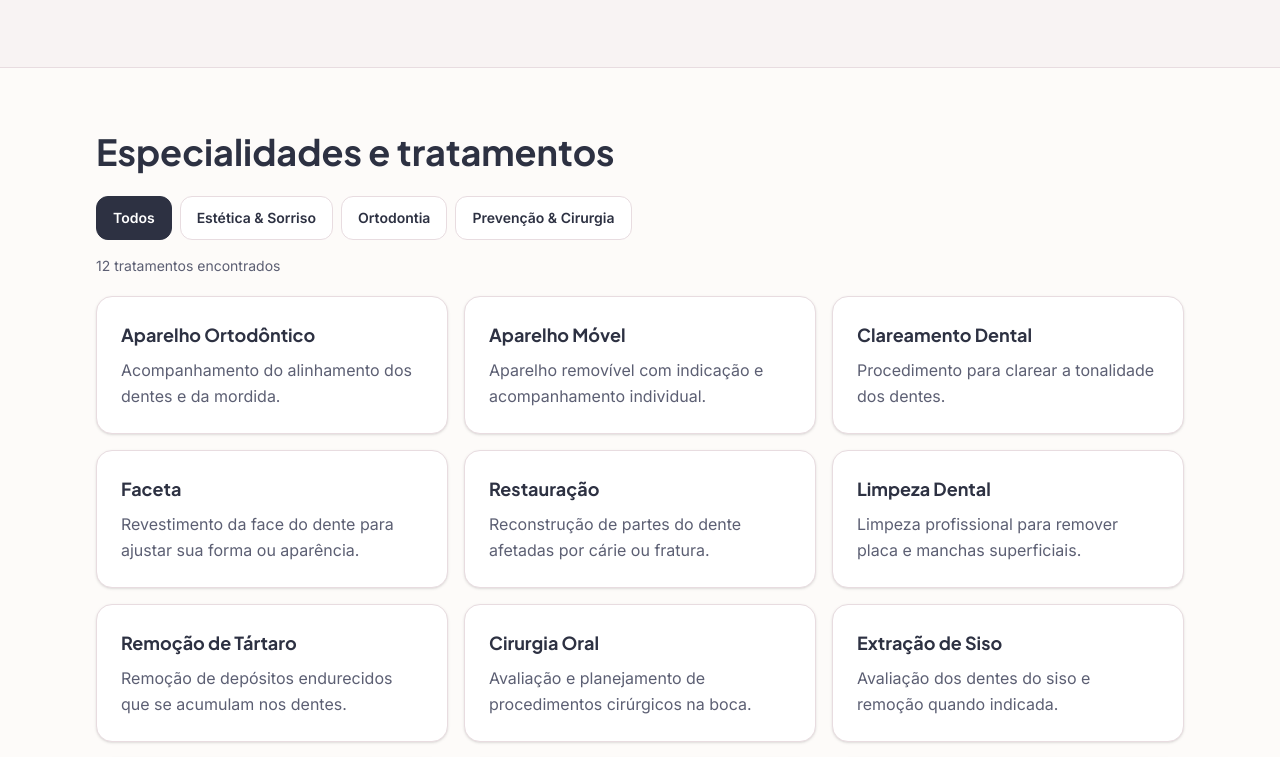
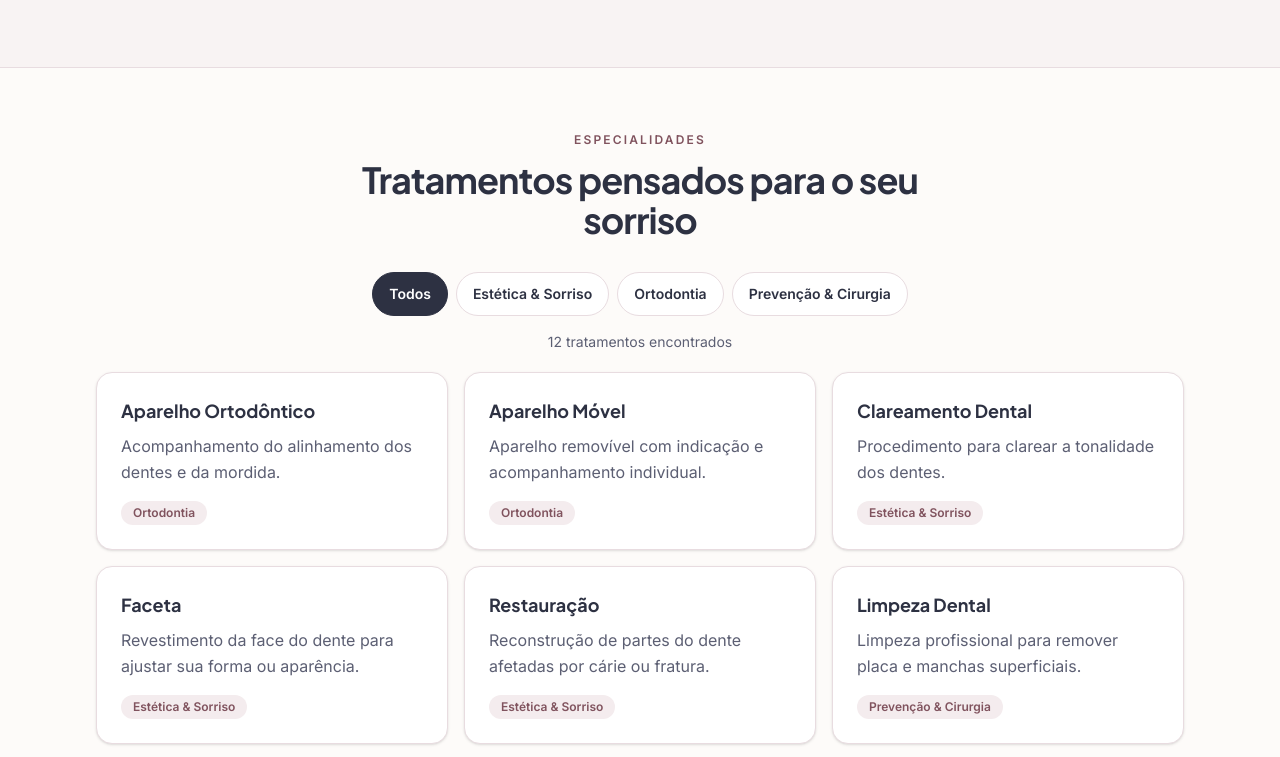
Before and after one commit to AlannCristian/nexucare-odontologia, a Next.js app: page / in a window 1280 px wide. Shown: the part 1200-1957 px from the top of the page. Built offline with nearby package versions, Linux system fonts and the light colour scheme.

Commit message:
feat: redesenha a seção de especialidades da NexuCare

```diff
--- a/app/components/TreatmentsGrid.tsx
+++ b/app/components/TreatmentsGrid.tsx
@@ -25,17 +25,23 @@ export default function TreatmentsGrid() {
       className="scroll-mt-36"
     >
       <div className="mx-auto max-w-6xl px-5 py-16 sm:px-8">
-        <h2
-          id="treatments-title"
-          className="font-heading text-3xl font-bold text-charcoal sm:text-4xl"
-        >
-          Especialidades e tratamentos
-        </h2>
+        <div className="mx-auto max-w-2xl text-center">
+          <p className="text-xs font-semibold uppercase tracking-[0.18em] text-[#80535e]">
+            Especialidades
+          </p>
+
+          <h2
+            id="treatments-title"
+            className="mt-3 font-heading text-3xl font-bold tracking-tight text-charcoal sm:text-4xl"
+          >
+            Tratamentos pensados para o seu sorriso
+          </h2>
+        </div>
 
         <div
           role="group"
           aria-label="Filtrar tratamentos"
-          className="mt-6 flex flex-wrap gap-2"
+          className="mt-8 flex flex-wrap justify-center gap-2"
         >
           {treatmentCategories.map((category) => {
             const isSelected = selectedCategory === category.id;
@@ -46,7 +52,7 @@ export default function TreatmentsGrid() {
                 type="button"
                 aria-pressed={isSelected}
                 onClick={() => setSelectedCategory(category.id)}
-                className={`min-h-11 rounded-xl border px-4 py-2 text-sm font-semibold focus-visible:outline-2 focus-visible:outline-offset-2 ${
+                className={`min-h-11 rounded-full border px-4 py-2 text-sm font-semibold focus-visible:outline-2 focus-visible:outline-offset-2 ${
                   isSelected
                     ? "border-charcoal bg-charcoal text-white"
                     : "border-soft-border bg-white text-charcoal hover:bg-blush"
@@ -58,7 +64,7 @@ export default function TreatmentsGrid() {
           })}
         </div>
 
-        <p role="status" className="mt-4 text-sm text-muted">
+        <p role="status" className="mt-4 text-center text-sm text-muted">
           {visibleTreatments.length} tratamentos encontrados
         </p>
 
@@ -74,6 +80,9 @@ export default function TreatmentsGrid() {
               <p className="mt-2 leading-relaxed text-muted">
                 {treatment.description}
               </p>
+              <p className="mt-4 inline-flex rounded-full bg-blush px-3 py-1 text-xs font-semibold text-[#80535e]">
+                {treatmentCategories.find(({ id }) => id === treatment.category)?.label}
+              </p>
             </li>
           ))}
         </ul>
```
